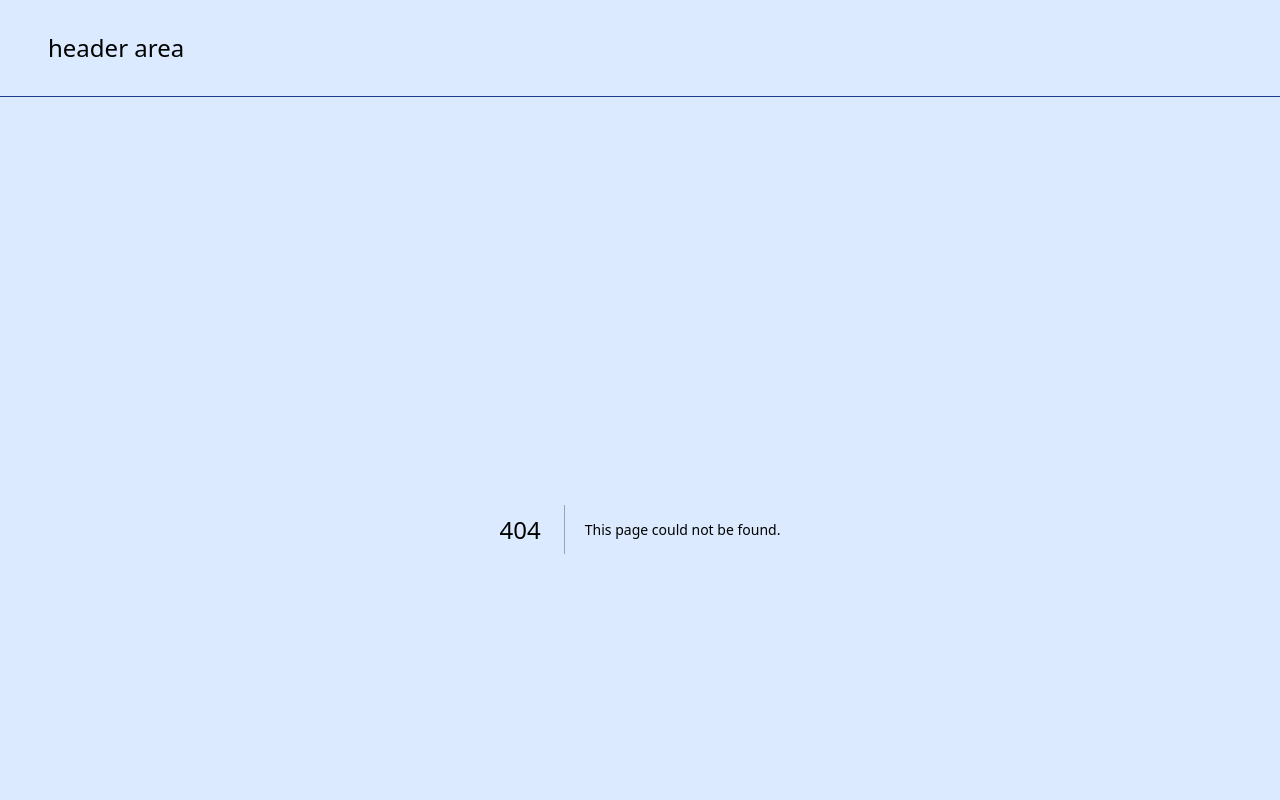
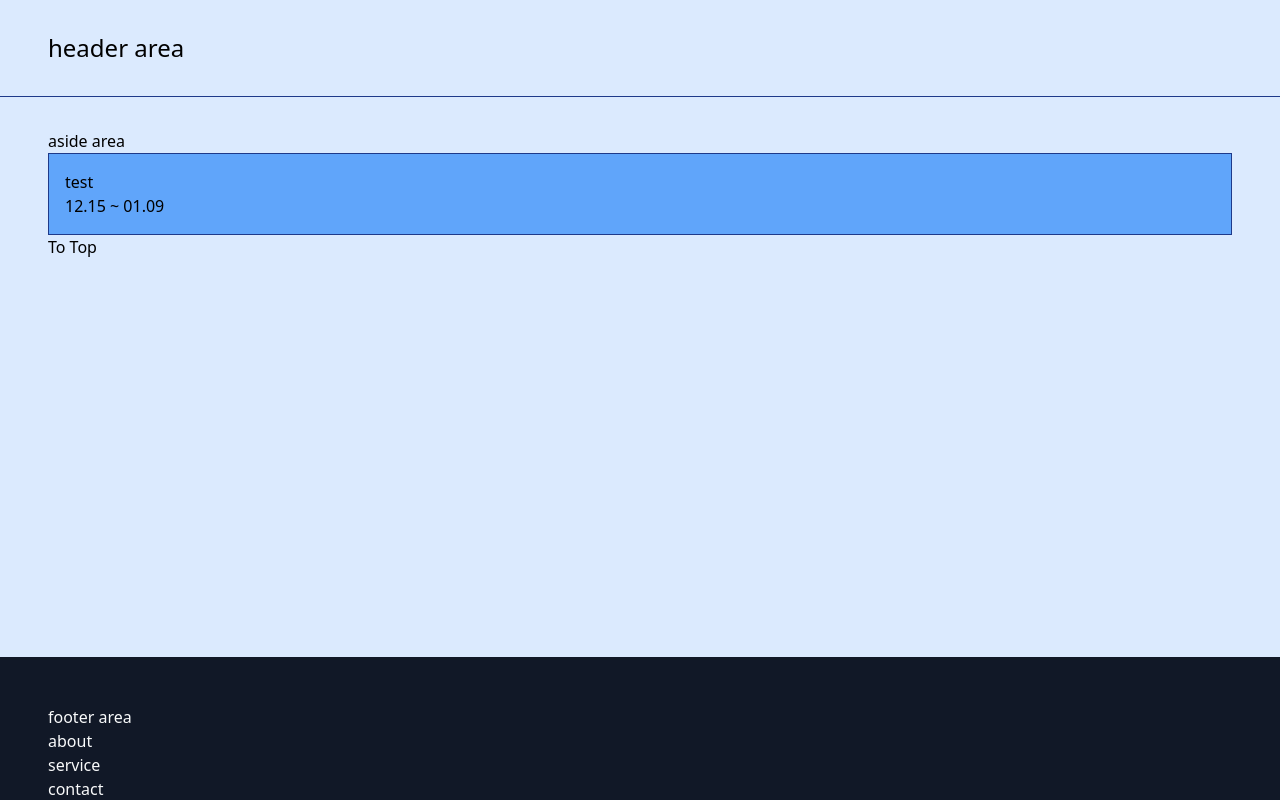
Before and after one commit to yyamazaki1732/try-next, a Next.js app: page /try/children in a window 1280 px wide. Before the commit this address had no page. Shown: the top 800 px of the page. Built offline with nearby package versions, Linux system fonts and the light colour scheme.

Commit message:
test: use children

```diff
--- /dev/null
+++ b/src/components/parts/childComp.tsx
@@ -0,0 +1,8 @@
+export default function ChildComp() {
+  return (
+    <div className="p-4 bg-blue-400 border border-blue-900">
+      <h2>test</h2>
+      <p>12.15 ~ 01.09</p>
+    </div>
+  );
+}
--- /dev/null
+++ b/src/components/parts/container.tsx
@@ -0,0 +1,8 @@
+export default function Container({ children }) {
+  return (
+    <aside>
+      aside area
+      {children}
+    </aside>
+  );
+}
--- a/src/pages/index.tsx
+++ b/src/pages/index.tsx
@@ -6,6 +6,7 @@ export default function Page() {
       <h1 className="text-3xl font-bold underline">Hello, Next.js!</h1>
       <p>これはNext.jsの練習用のサイトです。</p>
       <Link href="/about">About</Link>
+      <Link href="/try/children">children</Link>
     </div>
   );
 }
--- /dev/null
+++ b/src/pages/try/children.tsx
@@ -0,0 +1,10 @@
+import ChildComp from "../../components/parts/childComp";
+import Container from "../../components/parts/container";
+
+export default function ParentComp() {
+  return (
+    <Container>
+      <ChildComp />
+    </Container>
+  );
+}
```
